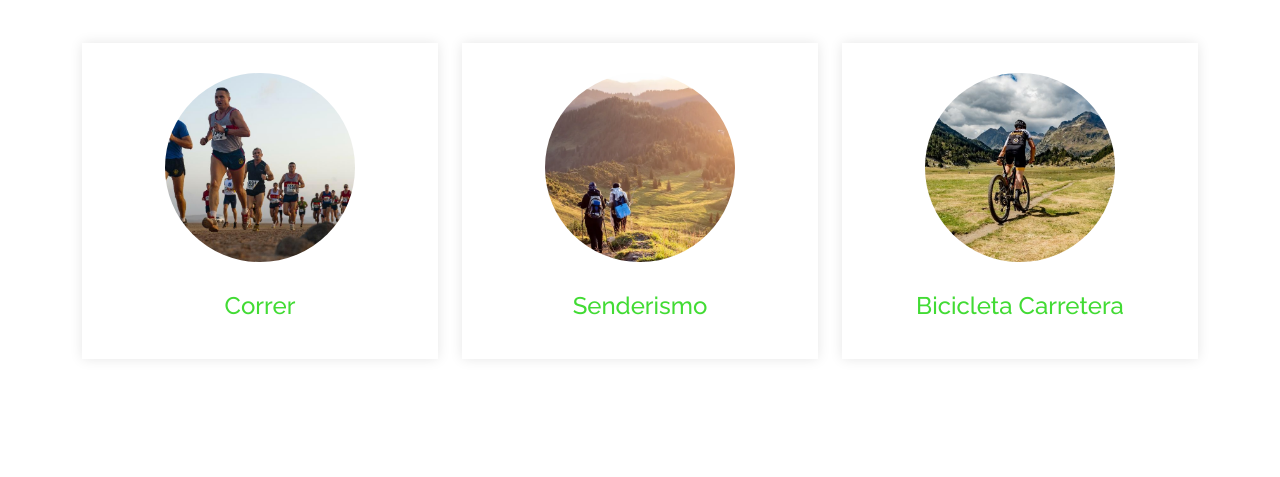
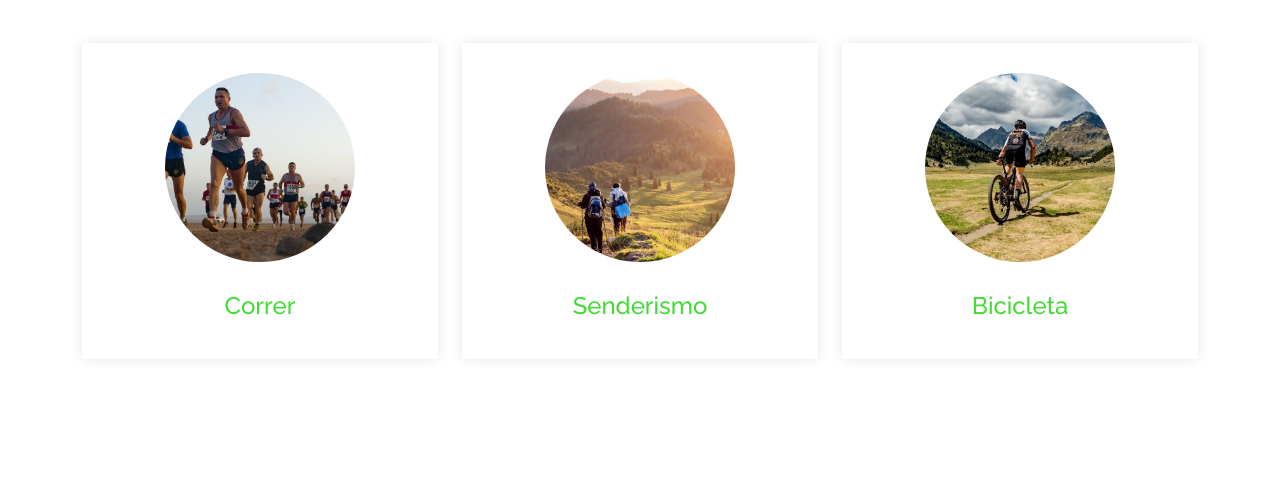
Before and after one commit to HugoCaspoz/ProyectoRutas, a plain HTML site: page GreenLife/GreenLife/index.html in a window 1280 px wide. Shown: the part 1444-1921 px from the top of the page. Drawn offline with nearby package versions, Linux system fonts and the light colour scheme.

Commit message:
Update index.html

```diff
--- a/GreenLife/GreenLife/index.html
+++ b/GreenLife/GreenLife/index.html
@@ -159,7 +159,7 @@
           <div class="col-lg-4 col-md-6 d-flex align-items-stretch">
             <div class="actividad">
               <img src="assets/img/actividades/bicicleta montaña.jpg" alt="">
-              <a href="bicicleta.html"><h4>Bicicleta Carretera</h4></a>
+              <a href="bicicleta.html"><h4>Bicicleta</h4></a>
             </div>
           </div>
         </div>
```
